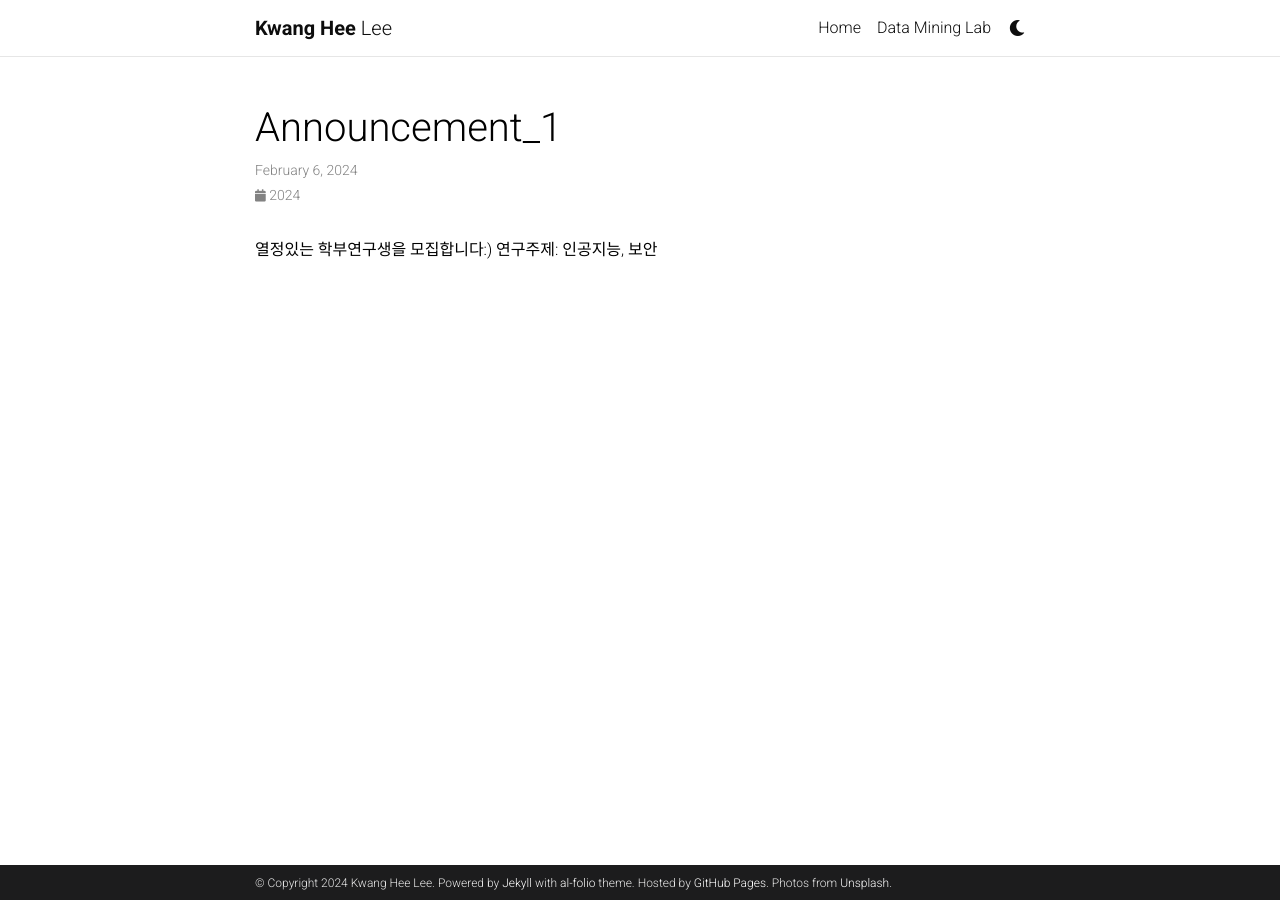
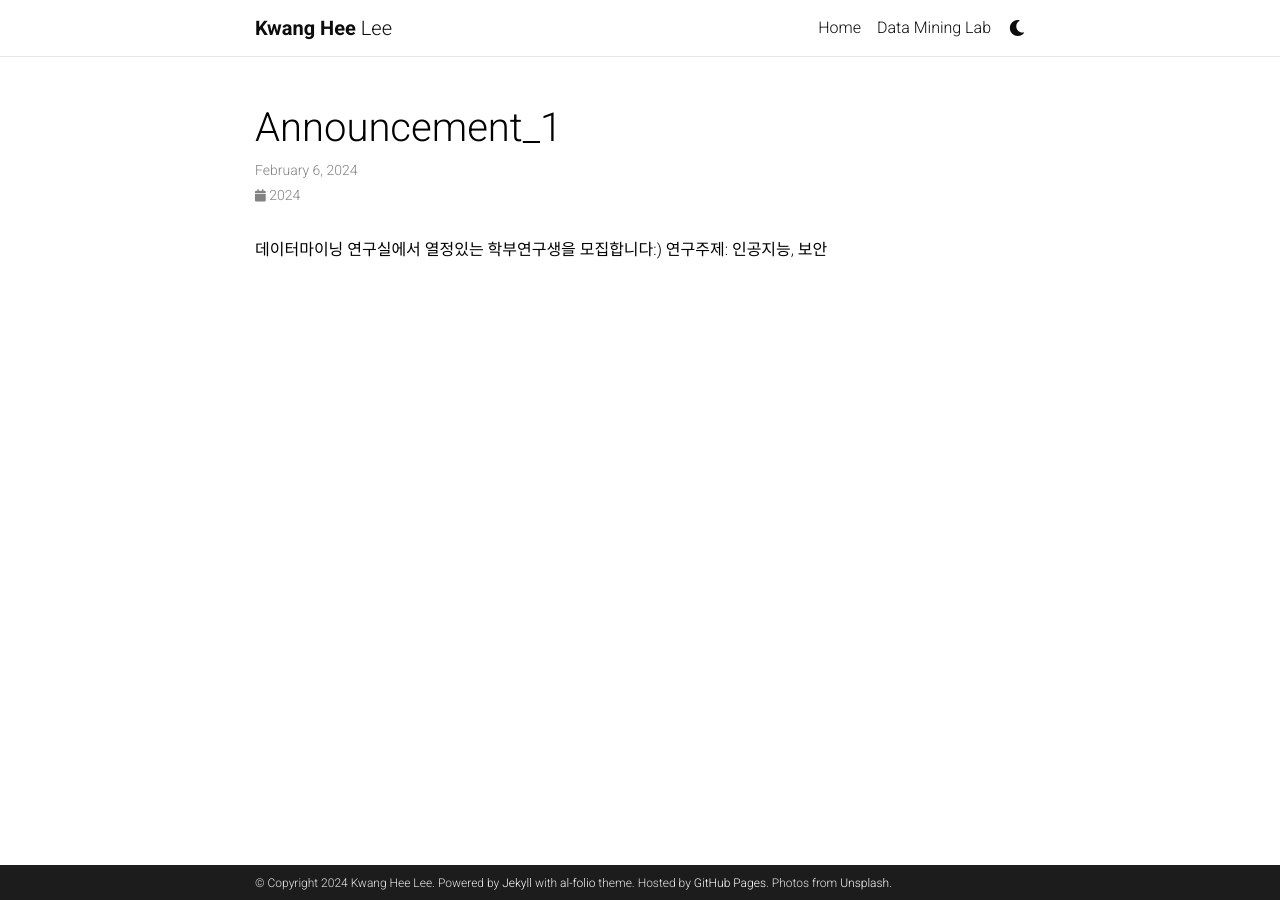
Before and after one commit to kwangheeya/kwangheeya.github.io, a Jekyll site: the page built from _news/announcement_1.md, in a window 1280 px wide. Built offline with Jekyll 4.4.1, drawn with Linux system fonts in a browser that asks for light colours; comment, search, counter and statistics services are not loaded; a style sheet for code colours, icons or effects is not loaded.

Commit message:
Update announcement_1.md

```diff
--- a/_news/announcement_1.md
+++ b/_news/announcement_1.md
@@ -4,5 +4,5 @@ date: 2024-02-06 16:30:00-0400
 inline: true
 ---
 
-열정있는 학부연구생을 모집합니다:)
+데이터마이닝 연구실에서 열정있는 학부연구생을 모집합니다:)
 연구주제: 인공지능, 보안
```
